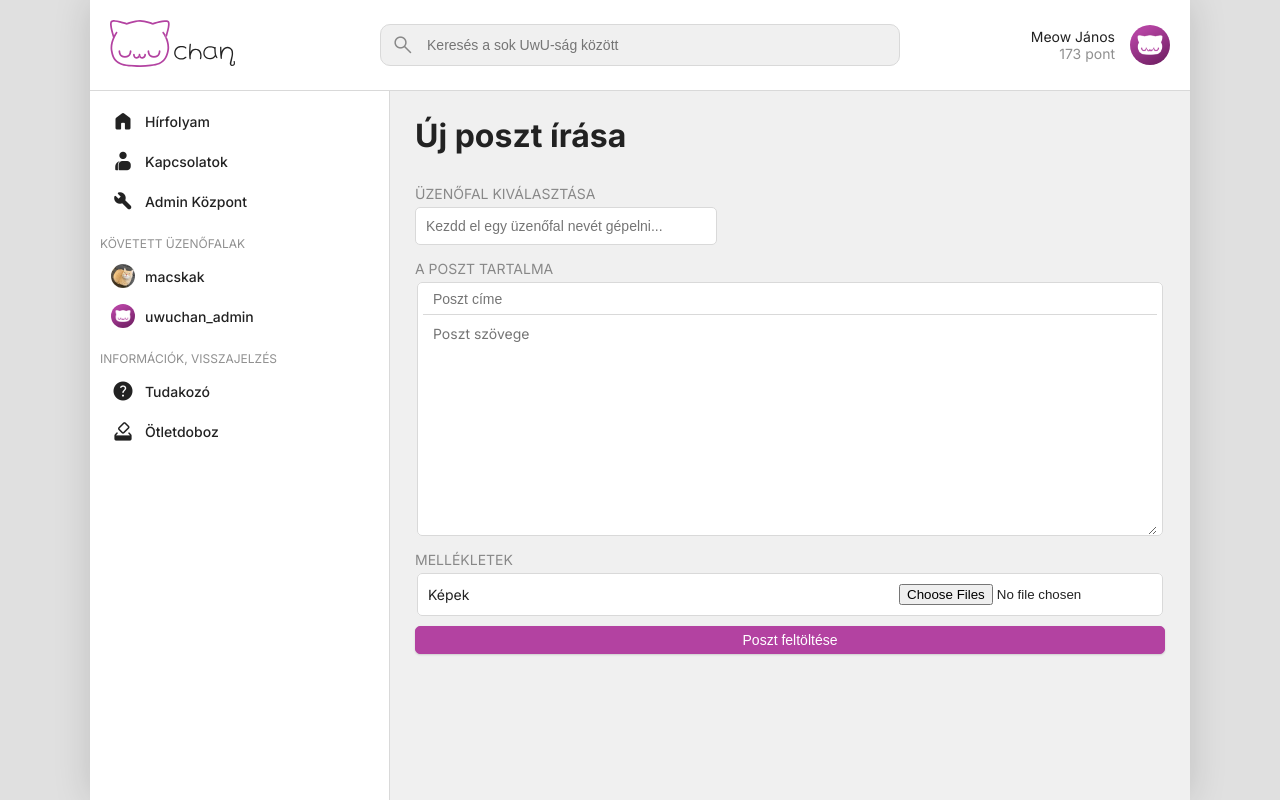
After one commit to 0pau/UwUChan, a PHP site: page /submit.html in a window 1280 px wide. The commit adds this page. Run offline with PHP 8.4, Linux system fonts and the light colour scheme.

Commit message:
Poszt írás

```diff
--- a/css/main.css
+++ b/css/main.css
@@ -137,8 +137,9 @@ a:not(.button):link, a:not(.button):visited {
     cursor: url('../img/cursor_hand.png'), pointer;
 }
 
-input[type="text"], input[type="password"] {
+input[type="text"], input[type="password"], textarea {
     cursor: url('../img/cursor_ibeam.png'), text;
+    color: var(--text);
 }
 
 .help-link {
--- /dev/null
+++ b/css/submit.css
@@ -0,0 +1,73 @@
+#new-post-form {
+    display: flex;
+    flex-direction: column;
+    gap: 10px;
+}
+
+#new-post-form fieldset {
+    background-color: var(--highlight);
+    border: 1px var(--borders) solid;
+    border-radius: 5px;
+    padding: 10px;
+    display: flex;
+    flex-direction: column;
+}
+
+#new-post-form .card-header {
+    margin: 5px 0px -5px;
+}
+
+#new-post-form #post-body-editor {
+    display: flex;
+    flex-direction: column;
+    padding: 0px 5px;
+}
+
+#new-post-form #post-body-editor input[type="text"] {
+    background-color: transparent;
+    border-width: 0px 0px 1px 0px;
+    border-color: var(--borders);
+    border-style: solid;
+    padding: 7.5px 10px;
+    font-size: inherit;
+}
+
+#new-post-form #post-body-editor input:focus, #new-post-form #post-body-editor textarea:focus {
+    outline: 1px var(--accent) solid;
+}
+
+#new-post-form #post-body-editor textarea {
+    height: 200px;
+    border: none;
+    padding: 10px;
+    font-size: inherit;
+    resize: vertical;
+    background-color: transparent;
+    font-family: inherit;
+}
+
+#new-post-form fieldset.horizontal *:first-child {
+    width: 100%;
+}
+
+#new-post-form fieldset.horizontal {
+    flex-direction: row;
+    align-items: center;
+}
+
+#suggested-boards-input {
+    width: 300px;
+    max-width: 100%;
+    display: flex;
+    background-color: var(--highlight);
+    border: 1px var(--borders) solid;
+    border-radius: 5px;
+}
+
+#suggested-boards-input input {
+    padding: 10px;
+    width: 100%;
+    font-size: inherit;
+    border: none;
+    background-color: transparent;
+}
--- a/index.html
+++ b/index.html
@@ -66,7 +66,7 @@
                             <option>Kompakt</option>
                         </select>
                     </div>
-                    <a href="." class="button cta"><span class="material-symbols-rounded">history_edu</span>Új poszt írása</a>
+                    <a href="submit.html" class="button cta"><span class="material-symbols-rounded">history_edu</span>Új poszt írása</a>
                 </div>
 
                 <div class="post-card">
--- /dev/null
+++ b/submit.html
@@ -0,0 +1,85 @@
+<!doctype html>
+<html lang="hu">
+<head>
+    <meta charset="UTF-8">
+    <meta name="viewport"
+          content="width=device-width, user-scalable=no, initial-scale=1.0, maximum-scale=1.0, minimum-scale=1.0">
+    <meta http-equiv="X-UA-Compatible" content="ie=edge">
+    <title>Poszt írása - UwUChan</title>
+    <link rel="stylesheet" href="css/main.css">
+    <link rel="stylesheet" href="css/mobile.css">
+    <link rel="stylesheet" href="css/submit.css">
+    <link rel="icon" type="image/x-icon" href="img/favicon.ico">
+</head>
+<body>
+    <main>
+        <header>
+            <div class="color-variants header-side-element">
+                <img alt="UwUChan-embléma" class="logo light-variant" src="img/logo.svg">
+                <img alt="UwUChan-embléma" class="logo dark-variant" src="img/logo-dark.svg">
+            </div>
+            <div class="searchbar">
+                <span class="material-symbols-rounded">search</span>
+                <input placeholder="Keresés a sok UwU-ság között">
+            </div>
+            <div class="header-side-element user-profile-button">
+                <div>
+                    <p>Meow János</p>
+                    <p>173 pont</p>
+                </div>
+                <img src="img/default_user_avatar.png" alt="Profilkép">
+            </div>
+        </header>
+        <header class="mobile">
+            <img alt="UwUChan-embléma" src="img/logo-fill.svg" class="logo">
+            <a href="." class="flat button icon right"><span class="material-symbols-rounded">search</span></a>
+            <div class="user-profile-button">
+                <img src="img/default_user_avatar.png" alt="Profilkép">
+            </div>
+        </header>
+        <div class="main-flex">
+            <nav>
+                <div>
+                    <a href="."><span class="material-symbols-rounded">home</span><span class="nav-item-title">Hírfolyam</span></a>
+                    <a href="kapcsolatok.html"><span class="material-symbols-rounded">contacts_product</span><span class="nav-item-title">Kapcsolatok</span></a>
+                    <a href="admincenter.html"><span class="material-symbols-rounded">build</span><span class="nav-item-title">Admin Központ</span></a>
+                </div>
+                <div class="followed-boards">
+                    <div class="followed-list">
+                        <p class="nav-header">Követett üzenőfalak</p>
+                        <a href="."><img alt="macskak" src="img/minta_macsek.jpg"><span class="nav-item-title">macskak</span></a>
+                        <a href="."><img alt="uwuchan_admin" src="img/default_user_avatar.png"><span class="nav-item-title">uwuchan_admin</span></a>
+                    </div>
+                </div>
+                <div>
+                    <p class="nav-header">Információk, visszajelzés</p>
+                    <a href="help"><span class="material-symbols-rounded">help</span><span class="nav-item-title">Tudakozó</span></a>
+                    <a href="404.html"><span class="material-symbols-rounded">how_to_vote</span><span class="nav-item-title">Ötletdoboz</span></a>
+                </div>
+            </nav>
+            <section>
+                <div class="section-head">
+                    <h1>Új poszt írása</h1>
+                </div>
+                <form id="new-post-form">
+                    <label class="card-header">Üzenőfal kiválasztása</label>
+                    <div id="suggested-boards-input">
+                        <input required type="text" placeholder="Kezdd el egy üzenőfal nevét gépelni...">
+                    </div>
+                    <label class="card-header">A poszt tartalma</label>
+                    <fieldset id="post-body-editor">
+                        <input required type="text" name="post-title" id="post-title" placeholder="Poszt címe">
+                        <textarea required name="post-text" id="post-text" placeholder="Poszt szövege"></textarea>
+                    </fieldset>
+                    <label class="card-header">Mellékletek</label>
+                    <fieldset class="horizontal">
+                        <label>Képek</label>
+                        <input type="file" name="images[]" id="image-uploader" accept="image/*" multiple>
+                    </fieldset>
+                    <button class="cta">Poszt feltöltése</button>
+                </form>
+            </section>
+        </div>
+    </main>
+</body>
+</html>
```
